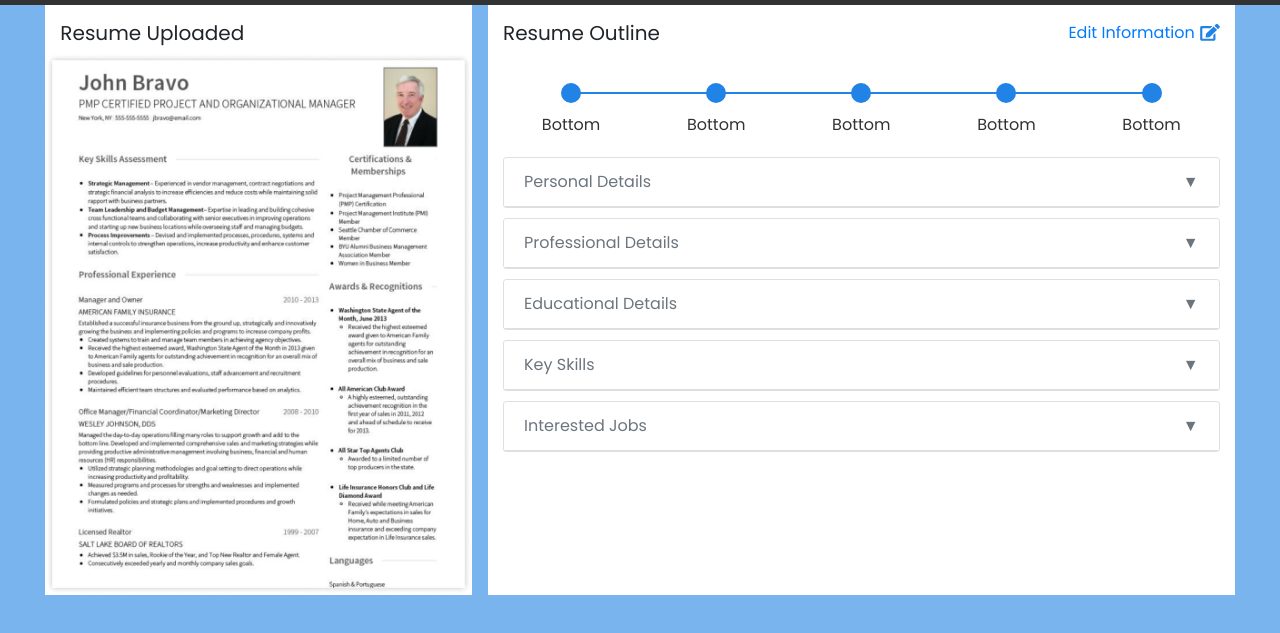
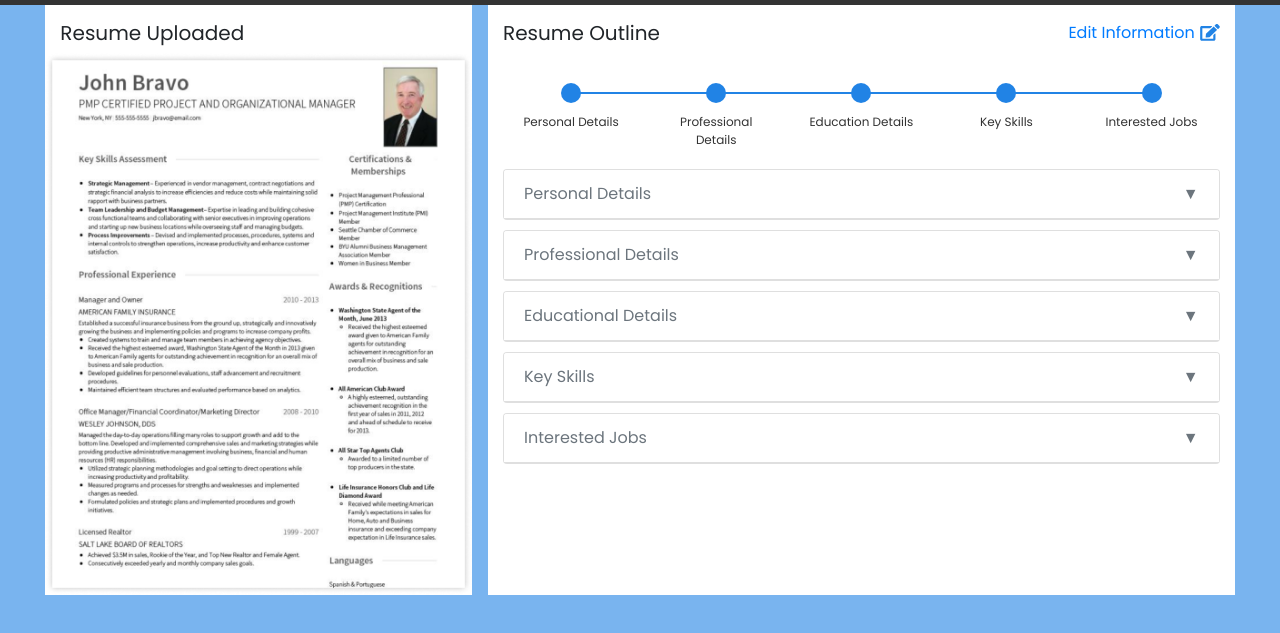
Before and after one commit to khanSamiulla/FormLayout, a plain HTML site: page index.html in a window 1280 px wide. Shown: the part 61-694 px from the top of the page. Drawn offline with nearby package versions, Linux system fonts and the light colour scheme.

Commit message:
Small modification hasbeen done

```diff
--- a/index.html
+++ b/index.html
@@ -93,31 +93,31 @@
                         <div class="col-2 dot-main-block step-1">
                             <div class="row dot-list-block">
                                 <div class="dot-progress-count step-1">1</div>
-                                <div class="dot-progress-label">Bottom</div>
+                                <div class="dot-progress-label">Personal Details</div>
                             </div>
                         </div>
                         <div class="col-2 dot-main-block step-2">
                             <div class="row dot-list-block">
                                 <div class="dot-progress-count step-2">1</div>
-                                <div class="dot-progress-label">Bottom</div>
+                                <div class="dot-progress-label">Professional Details</div>
                             </div>
                         </div>
                         <div class="col-2 dot-main-block step-3">
                             <div class="row dot-list-block">
                                 <div class="dot-progress-count step-3">1</div>
-                                <div class="dot-progress-label">Bottom</div>
+                                <div class="dot-progress-label">Education Details</div>
                             </div>
                         </div>
                         <div class="col-2 dot-main-block step-4">
                             <div class="row dot-list-block">
                                 <div class="dot-progress-count step-4">1</div>
-                                <div class="dot-progress-label">Bottom</div>
+                                <div class="dot-progress-label">Key Skills</div>
                             </div>
                         </div>
                         <div class="col-2 dot-main-block step-5">
                             <div class="row dot-list-block">
                                 <div class="dot-progress-count step-5">1</div>
-                                <div class="dot-progress-label">Bottom</div>
+                                <div class="dot-progress-label">Interested Jobs</div>
                             </div>
                         </div>
                     </div>
--- a/main.css
+++ b/main.css
@@ -233,6 +233,7 @@ body {
     border-radius: 25px;
     border: 1px solid var(--accorion-gray-fonts);
     margin: 16px 16px 16px 0;
+    font-size: 12px;
 }
 
 .close-chip {
@@ -262,7 +263,7 @@ body {
     width: 100%;
     display: flex;
     flex-flow: row wrap;
-    align-items: center;
+    align-items: stretch;
     justify-content: space-between;
 
 }
@@ -337,3 +338,16 @@ body {
 .dot-progress-count.step-5.active:after {
     background: green !important;
 }
+.dot-progress-label{
+    font-size: 12px;
+    line-height: normal;
+}
+
+.form-row label{
+    font-size: 12px;
+    margin-bottom: 0;
+}
+.form-row input{
+    font-size: 12px;
+    padding: 0;
+}
--- a/main.js
+++ b/main.js
@@ -5,6 +5,7 @@ $(document).ready(function(){
       $('.disable-field').prop('disabled', false);
       $('#eidt-info').hide();
       $('#update-and-cancel').show();
+      $('.form-row input').css({"border": "1px solid","padding":"0 10px"});
    })
    $('#cancel-edit').on('click', function(){
       $('.disable-field').prop('disabled', true);
```
